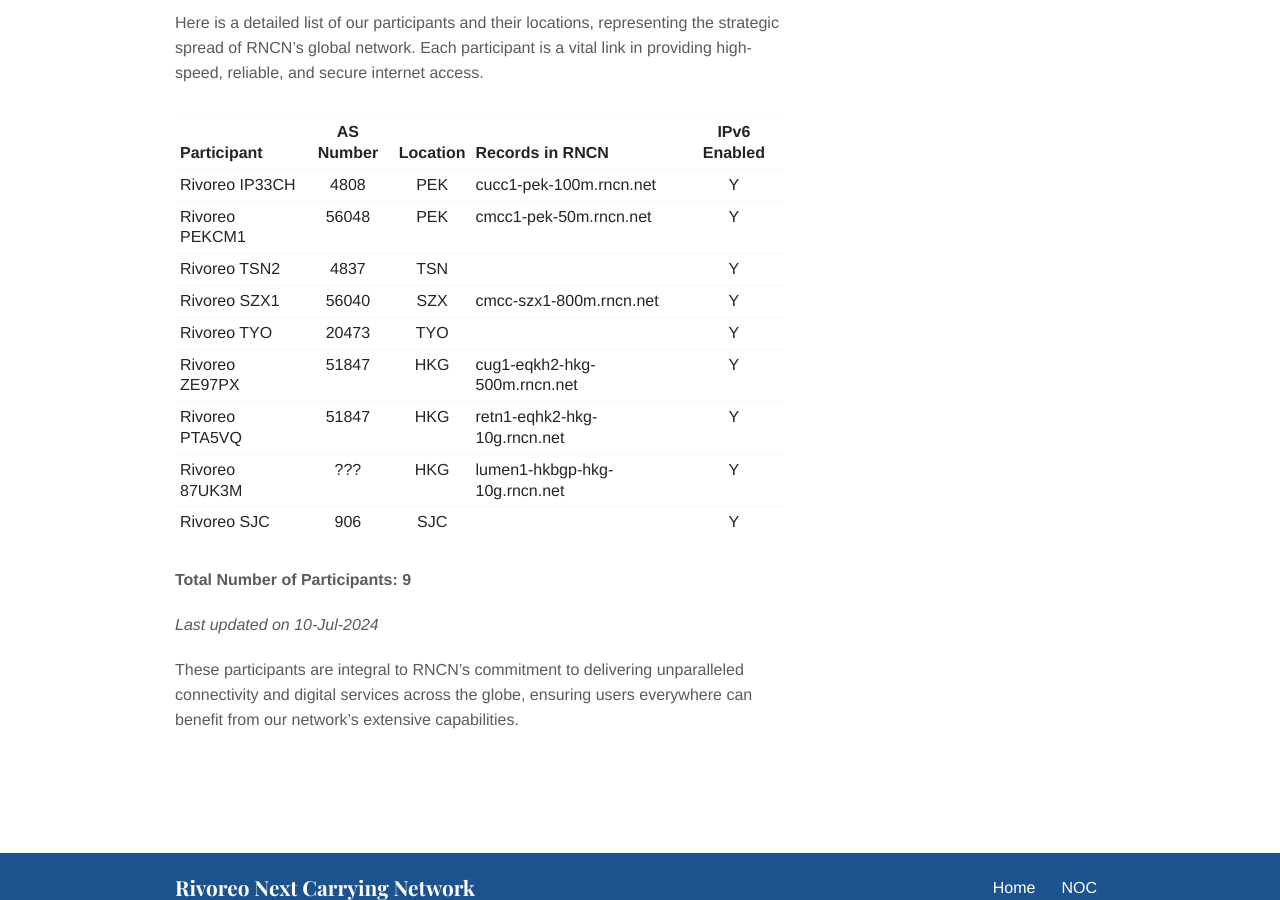
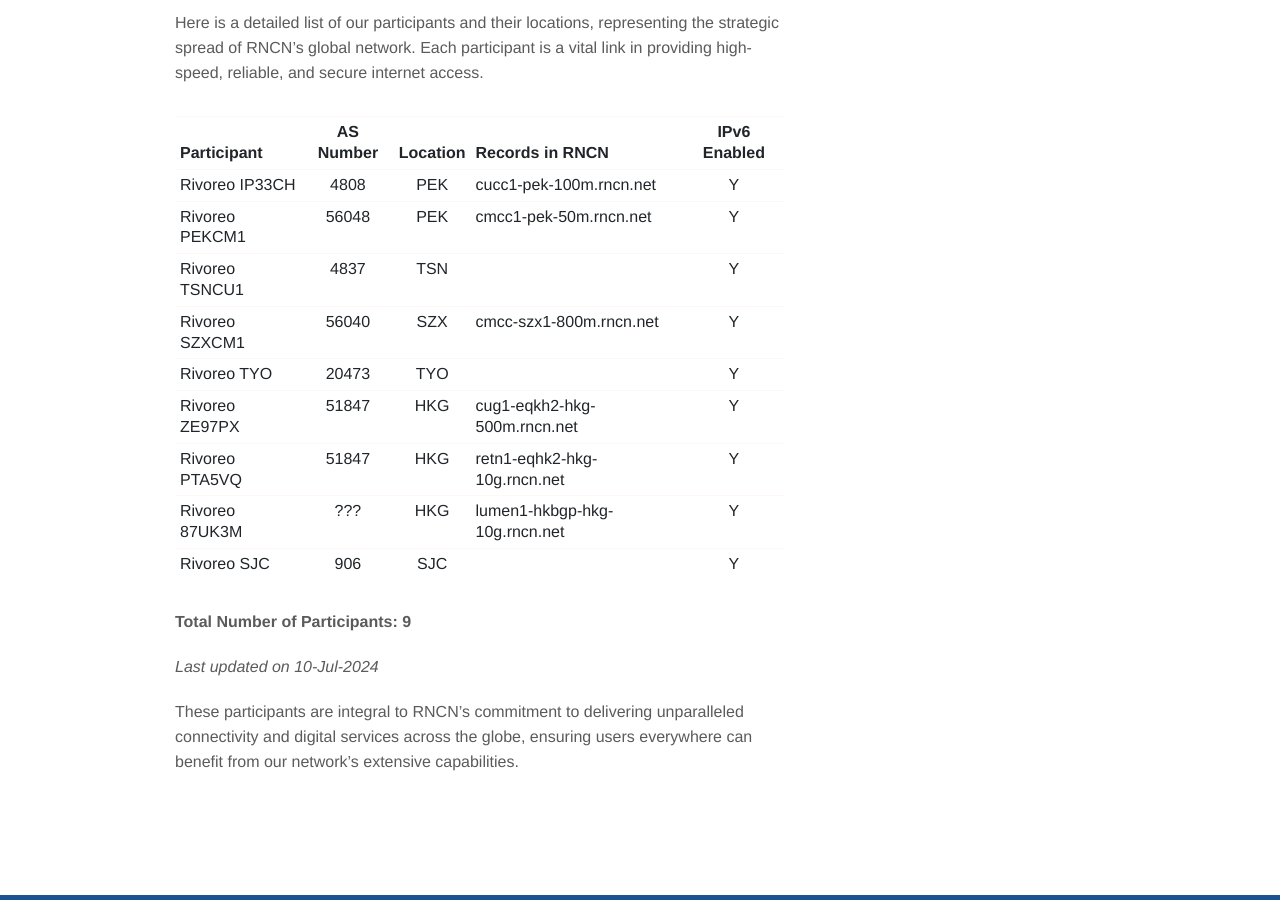
Before and after one commit to JohnnySun/rncn, a Jekyll site: the page built from participants.md, in a window 1280 px wide and 900 px high, scrolled down 496 px. Built offline with Jekyll 4.4.1, drawn with Linux system fonts in a browser that asks for light colours.

Commit message:
update participants

```diff
--- a/participants.md
+++ b/participants.md
@@ -14,8 +14,8 @@ Here is a detailed list of our participants and their locations, representing th
 |:----------------------|:-------------:|:------------:|:----------------------------------|:----------------:|
 | Rivoreo IP33CH        | 4808          | PEK          | cucc1-pek-100m.rncn.net           | Y                |
 | Rivoreo PEKCM1        | 56048         | PEK          | cmcc1-pek-50m.rncn.net            | Y                |
-| Rivoreo TSN2          | 4837          | TSN          |                                   | Y                |
-| Rivoreo SZX1          | 56040         | SZX          | cmcc-szx1-800m.rncn.net           | Y                |
+| Rivoreo TSNCU1        | 4837          | TSN          |                                   | Y                |
+| Rivoreo SZXCM1        | 56040         | SZX          | cmcc-szx1-800m.rncn.net           | Y                |
 | Rivoreo TYO           | 20473         | TYO          |                                   | Y                |
 | Rivoreo ZE97PX        | 51847         | HKG          | cug1-eqkh2-hkg-500m.rncn.net      | Y                |
 | Rivoreo PTA5VQ        | 51847         | HKG          | retn1-eqhk2-hkg-10g.rncn.net      | Y                |
```
